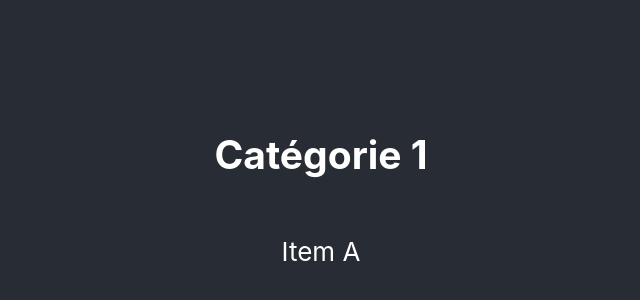
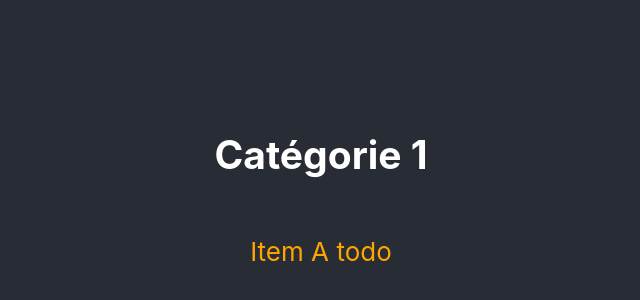
Before and after one commit to guillaumefavre/bucketlist-react, a React (Create React App) app: page / in a window 1280 px wide. Shown: the part 204-504 px from the top of the page, without its empty margins (319-959 px from the left). Built offline with nearby package versions, Linux system fonts and the light colour scheme.

Commit message:
Passage de props entre composants

```diff
--- a/package.json
+++ b/package.json
@@ -8,7 +8,7 @@
     "@testing-library/user-event": "^7.2.1",
     "react": "^16.13.1",
     "react-dom": "^16.13.1",
-    "react-scripts": "3.4.3"
+    "react-scripts": "^3.4.3"
   },
   "scripts": {
     "start": "react-scripts start",
--- a/src/App.js
+++ b/src/App.js
@@ -8,7 +8,7 @@ function App() {
     <div className="App">
       <header className="App-header">
         <Category />
-        <Item></Item>
+        <Item status="todo" textColor="orange"></Item>
       </header>
     </div>
   );
--- a/src/components/Category.js
+++ b/src/components/Category.js
@@ -1,7 +1,6 @@
 import React from 'react'
 
-function Category() {
-    return <h2>Catégorie 1</h2>;
-}
+const Category = () => <h2>Catégorie 1</h2>;
+
 
 export default Category;
--- a/src/components/Item.js
+++ b/src/components/Item.js
@@ -1,7 +1,8 @@
 import React from 'react'
 
-function Item() {
-    return <p>Item A</p>;
-}
+const Item = ({status, textColor}) => (
+
+    <p style={{ color: textColor}}>Item A {status}</p>
+)
 
 export default Item;
```
Also changed, not shown: 1 other file (tests, documents, lock files or other folders).
